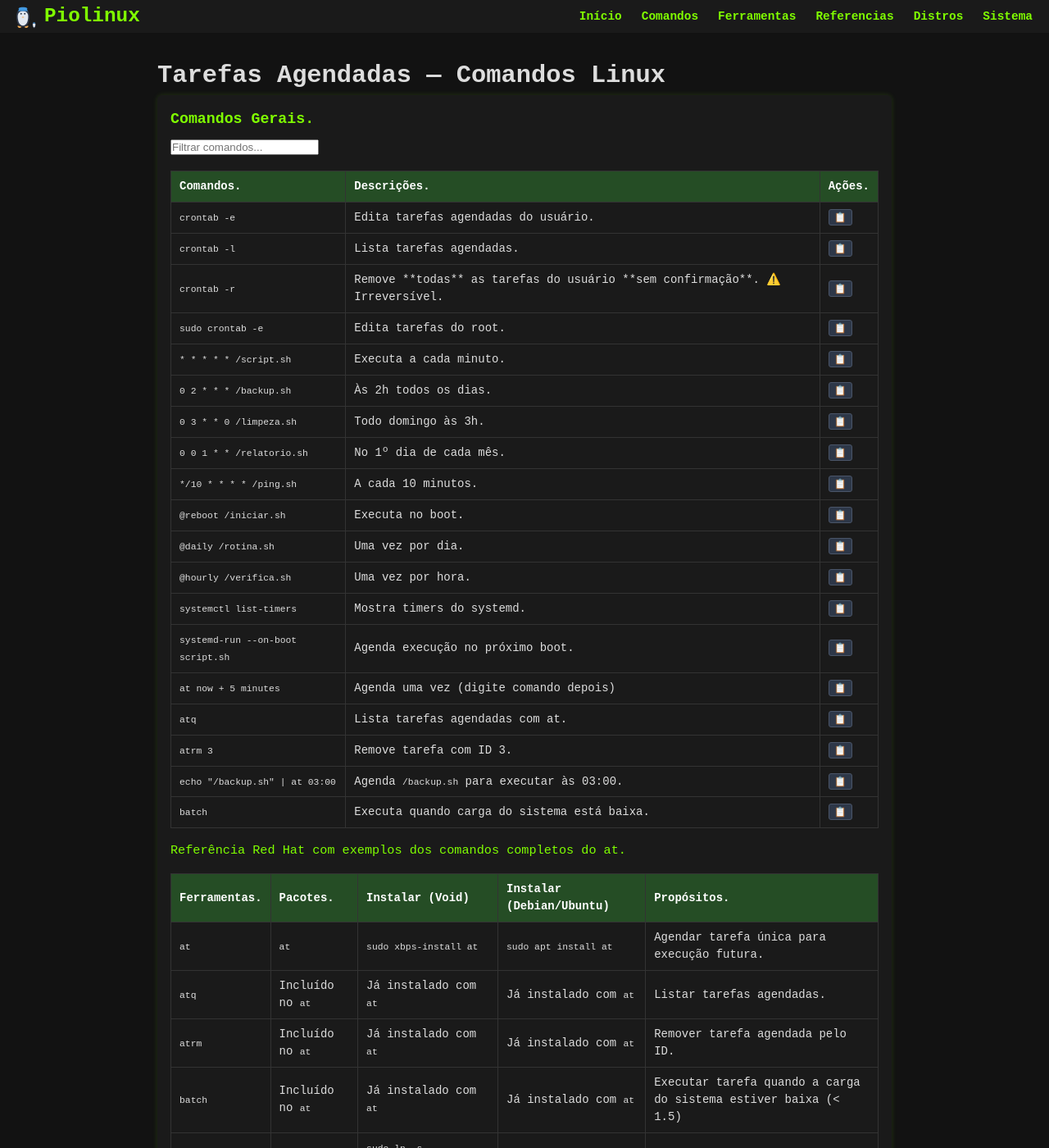
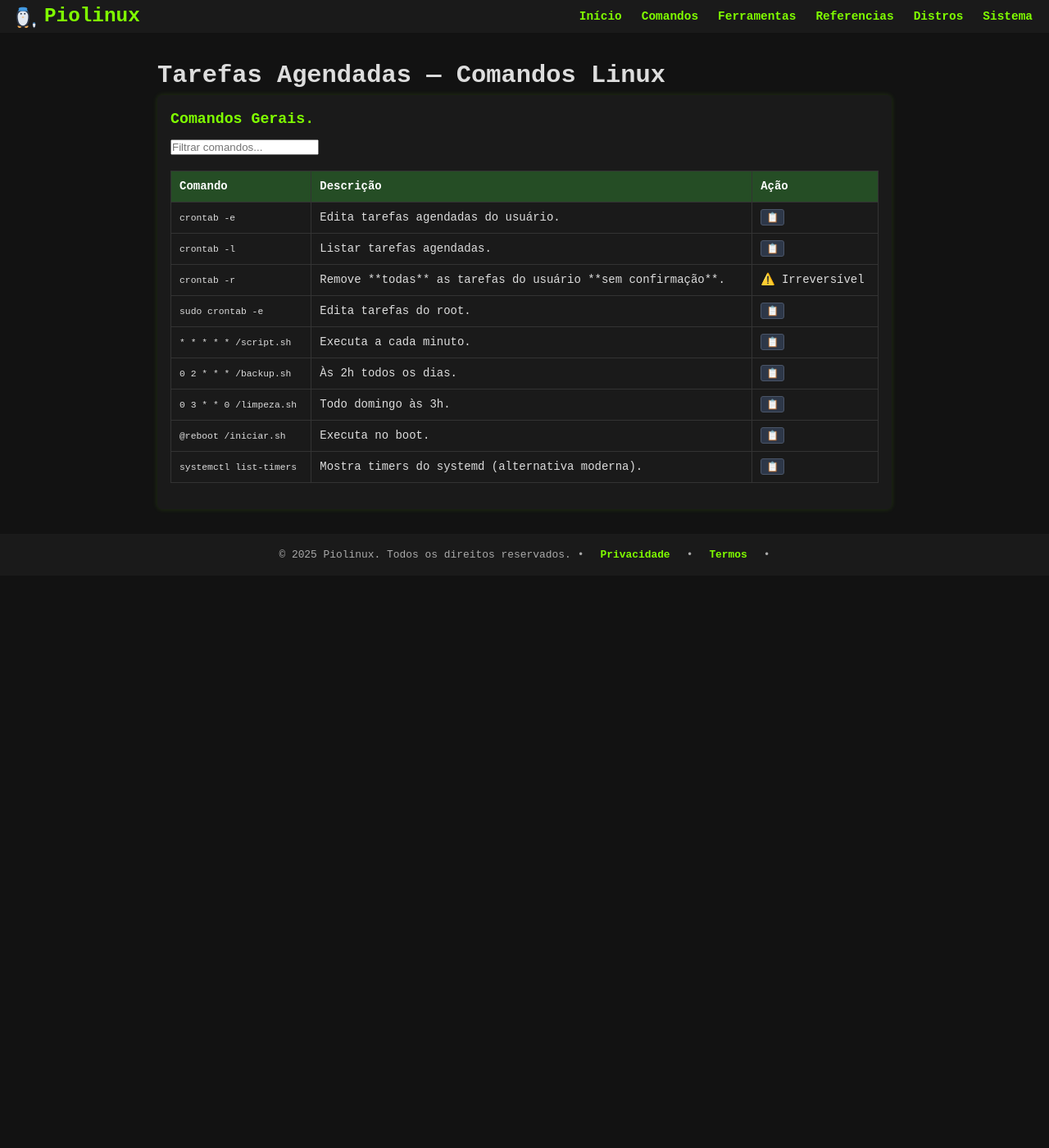
Before and after one commit to Piolinux/piolinux-site, a Jekyll site: the page built from _pages/_comandos/tarefas-agendadas.md, in a window 1280 px wide and 1400 px high. Shown: the whole window at 82% size. Built offline with Jekyll 4.4.1, drawn with Linux system fonts in a browser that asks for light colours; some of the changed text lies outside the part shown.

Commit message:
Update tarefas-agendadas.md

```diff
--- a/_pages/_comandos/tarefas-agendadas.md
+++ b/_pages/_comandos/tarefas-agendadas.md
@@ -22,172 +22,62 @@ function filtrarLinhas(termo) {
 </script>
 
 
-<div class="table-container">
 <table class="evergreen-table">
   <thead>
     <tr>
-      <th>Comandos.</th>
-      <th>Descrições.</th>
-      <th>Ações.</th>
+      <th>Comando</th>
+      <th>Descrição</th>
+      <th>Ação</th>
     </tr>
   </thead>
   <tbody>
     <tr>
-      <td data-label="Comando"><code>crontab -e</code></td>
-      <td data-label="Descrição">Edita tarefas agendadas do usuário.</td>
+      <td><code>crontab -e</code></td>
+      <td>Edita tarefas agendadas do usuário.</td>
       <td data-label="Ação"><button class="copy-btn" data-command="crontab -e">📋</button></td>
     </tr>
     <tr>
-      <td data-label="Comando"><code>crontab -l</code></td>
-      <td data-label="Descrição">Lista tarefas agendadas.</td>
+      <td><code>crontab -l</code></td>
+      <td>Listar tarefas agendadas.</td>
       <td data-label="Ação"><button class="copy-btn" data-command="crontab -l">📋</button></td>
     </tr>
     <tr>
-  <td data-label="Comando"><code>crontab -r</code></td>
-  <td data-label="Descrição">Remove **todas** as tarefas do usuário **sem confirmação**. ⚠️ Irreversível.</td>
-  <td data-label="Ação"><button class="copy-btn" data-command="crontab -r">📋</button></td>
-</tr>
+      <td><code>crontab -r</code></td>
+      <td>Remove **todas** as tarefas do usuário **sem confirmação**.</td>
+      <td data-label="Ação">⚠️ Irreversível</td>
+    </tr>
     <tr>
-      <td data-label="Comando"><code>sudo crontab -e</code></td>
-      <td data-label="Descrição">Edita tarefas do root.</td>
+      <td><code>sudo crontab -e</code></td>
+      <td>Edita tarefas do root.</td>
       <td data-label="Ação"><button class="copy-btn" data-command="sudo crontab -e">📋</button></td>
     </tr>
     <tr>
-      <td data-label="Comando"><code>* * * * * /script.sh</code></td>
-      <td data-label="Descrição">Executa a cada minuto.</td>
+      <td><code>* * * * * /script.sh</code></td>
+      <td>Executa a cada minuto.</td>
       <td data-label="Ação"><button class="copy-btn" data-command="* * * * * /script.sh">📋</button></td>
     </tr>
     <tr>
-      <td data-label="Comando"><code>0 2 * * * /backup.sh</code></td>
-      <td data-label="Descrição">Às 2h todos os dias.</td>
+      <td><code>0 2 * * * /backup.sh</code></td>
+      <td>Às 2h todos os dias.</td>
       <td data-label="Ação"><button class="copy-btn" data-command="0 2 * * * /backup.sh">📋</button></td>
     </tr>
     <tr>
-      <td data-label="Comando"><code>0 3 * * 0 /limpeza.sh</code></td>
-      <td data-label="Descrição">Todo domingo às 3h.</td>
+      <td><code>0 3 * * 0 /limpeza.sh</code></td>
+      <td>Todo domingo às 3h.</td>
       <td data-label="Ação"><button class="copy-btn" data-command="0 3 * * 0 /limpeza.sh">📋</button></td>
     </tr>
     <tr>
-      <td data-label="Comando"><code>0 0 1 * * /relatorio.sh</code></td>
-      <td data-label="Descrição">No 1º dia de cada mês.</td>
-      <td data-label="Ação"><button class="copy-btn" data-command="0 0 1 * * /relatorio.sh">📋</button></td>
-    </tr>
-    <tr>
-      <td data-label="Comando"><code>*/10 * * * * /ping.sh</code></td>
-      <td data-label="Descrição">A cada 10 minutos.</td>
-      <td data-label="Ação"><button class="copy-btn" data-command="*/10 * * * * /ping.sh">📋</button></td>
-    </tr>
-    <tr>
-      <td data-label="Comando"><code>@reboot /iniciar.sh</code></td>
-      <td data-label="Descrição">Executa no boot.</td>
+      <td><code>@reboot /iniciar.sh</code></td>
+      <td>Executa no boot.</td>
       <td data-label="Ação"><button class="copy-btn" data-command="@reboot /iniciar.sh">📋</button></td>
     </tr>
     <tr>
-      <td data-label="Comando"><code>@daily /rotina.sh</code></td>
-      <td data-label="Descrição">Uma vez por dia.</td>
-      <td data-label="Ação"><button class="copy-btn" data-command="@daily /rotina.sh">📋</button></td>
-    </tr>
-    <tr>
-      <td data-label="Comando"><code>@hourly /verifica.sh</code></td>
-      <td data-label="Descrição">Uma vez por hora.</td>
-      <td data-label="Ação"><button class="copy-btn" data-command="@hourly /verifica.sh">📋</button></td>
-    </tr>
-    <tr>
-      <td data-label="Comando"><code>systemctl list-timers</code></td>
-      <td data-label="Descrição">Mostra timers do systemd.</td>
+      <td><code>systemctl list-timers</code></td>
+      <td>Mostra timers do systemd (alternativa moderna).</td>
       <td data-label="Ação"><button class="copy-btn" data-command="systemctl list-timers">📋</button></td>
     </tr>
-    <tr>
-      <td data-label="Comando"><code>systemd-run --on-boot script.sh</code></td>
-      <td data-label="Descrição">Agenda execução no próximo boot.</td>
-      <td data-label="Ação"><button class="copy-btn" data-command="systemd-run --on-boot script.sh">📋</button></td>
-    </tr>
-    <tr>
-      <td data-label="Comando"><code>at now + 5 minutes</code></td>
-      <td data-label="Descrição">Agenda uma vez (digite comando depois)</td>
-      <td data-label="Ação"><button class="copy-btn" data-command="at now + 5 minutes">📋</button></td>
-    </tr>
-    <tr>
-      <td data-label="Comando"><code>atq</code></td>
-      <td data-label="Descrição">Lista tarefas agendadas com at.</td>
-      <td data-label="Ação"><button class="copy-btn" data-command="atq">📋</button></td>
-    </tr>
-    <tr>
-      <td data-label="Comando"><code>atrm 3</code></td>
-      <td data-label="Descrição">Remove tarefa com ID 3.</td>
-      <td data-label="Ação"><button class="copy-btn" data-command="atrm 3">📋</button></td>
-    </tr>
-    <tr>
-  <td data-label="Comando"><code>echo "/backup.sh" | at 03:00</code></td>
-  <td data-label="Descrição">Agenda <code>/backup.sh</code> para executar às 03:00.</td>
-  <td data-label="Ação"><button class="copy-btn" data-command='echo "/backup.sh" | at 03:00'>📋</button></td>
-</tr>
-    <tr>
-      <td data-label="Comando"><code>batch</code></td>
-      <td data-label="Descrição">Executa quando carga do sistema está baixa.</td>
-      <td data-label="Ação"><button class="copy-btn" data-command="batch">📋</button></td>
-    </tr>
-   </tbody>
-</table>
-</div>
-
-
-
-<table class="evergreen-table">
-  <thead>
-    <tr>
-      <th>Ferramentas.</th>
-      <th>Pacotes.</th>
-      <th>Instalar (Void)</th>
-      <th>Instalar (Debian/Ubuntu)</th>
-      <th>Propósitos.</th>
-    </tr>
-  </thead>
-  <tbody>
-    <tr>
-      <td data-label="Ferramenta"><code>at</code></td>
-      <td data-label="Pacote"><code>at</code></td>
-      <td data-label="Instalar (Void)"><code>sudo xbps-install at</code></td>
-      <td data-label="Instalar (Debian/Ubuntu)"><code>sudo apt install at</code></td>
-      <td data-label="Propósito">Agendar tarefa única para execução futura.</td>
-    </tr>
-    <tr>
-      <td data-label="Ferramenta"><code>atq</code></td>
-      <td data-label="Pacote">Incluído no <code>at</code></td>
-      <td data-label="Instalar (Void)">Já instalado com <code>at</code></td>
-      <td data-label="Instalar (Debian/Ubuntu)">Já instalado com <code>at</code></td>
-      <td data-label="Propósito">Listar tarefas agendadas.</td>
-    </tr>
-    <tr>
-      <td data-label="Ferramenta"><code>atrm</code></td>
-      <td data-label="Pacote">Incluído no <code>at</code></td>
-      <td data-label="Instalar (Void)">Já instalado com <code>at</code></td>
-      <td data-label="Instalar (Debian/Ubuntu)">Já instalado com <code>at</code></td>
-      <td data-label="Propósito">Remover tarefa agendada pelo ID.</td>
-    </tr>
-    <tr>
-      <td data-label="Ferramenta"><code>batch</code></td>
-      <td data-label="Pacote">Incluído no <code>at</code></td>
-      <td data-label="Instalar (Void)">Já instalado com <code>at</code></td>
-      <td data-label="Instalar (Debian/Ubuntu)">Já instalado com <code>at</code></td>
-      <td data-label="Propósito">Executar tarefa quando a carga do sistema estiver baixa (< 1.5)</td>
-    </tr>
-    <tr>
-  <td data-label="Ferramenta">Serviço <code>atd</code></td>
-  <td data-label="Pacote"><code>at</code></td>
-  <td data-label="Instalar (Void)"><code>sudo ln -s /etc/sv/atd /var/service/</code></td>
-  <td data-label="Instalar (Debian/Ubuntu)"><code>sudo systemctl enable --now atd</code></td>
-  <td data-label="Propósito">
-    Daemon necessário para executar tarefas agendadas.
-
-  </td>
-  <a href="https://www.redhat.com/en/blog/linux-at-command" target="_blank">Referência Red Hat com exemplos dos comandos completos do at.</a>
-</tr>
   </tbody>
 </table>
 
 
-
-
-
 </section>
```
